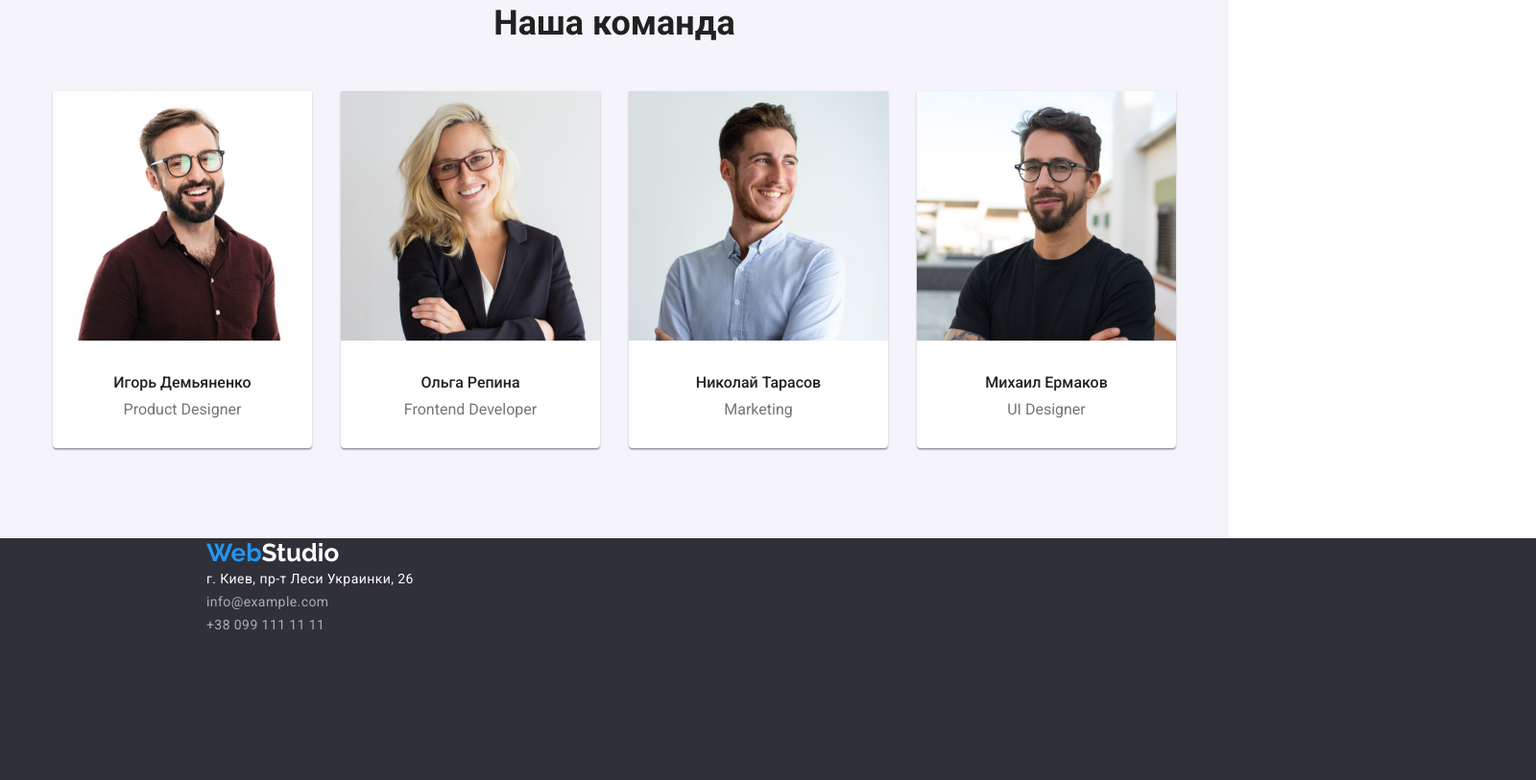
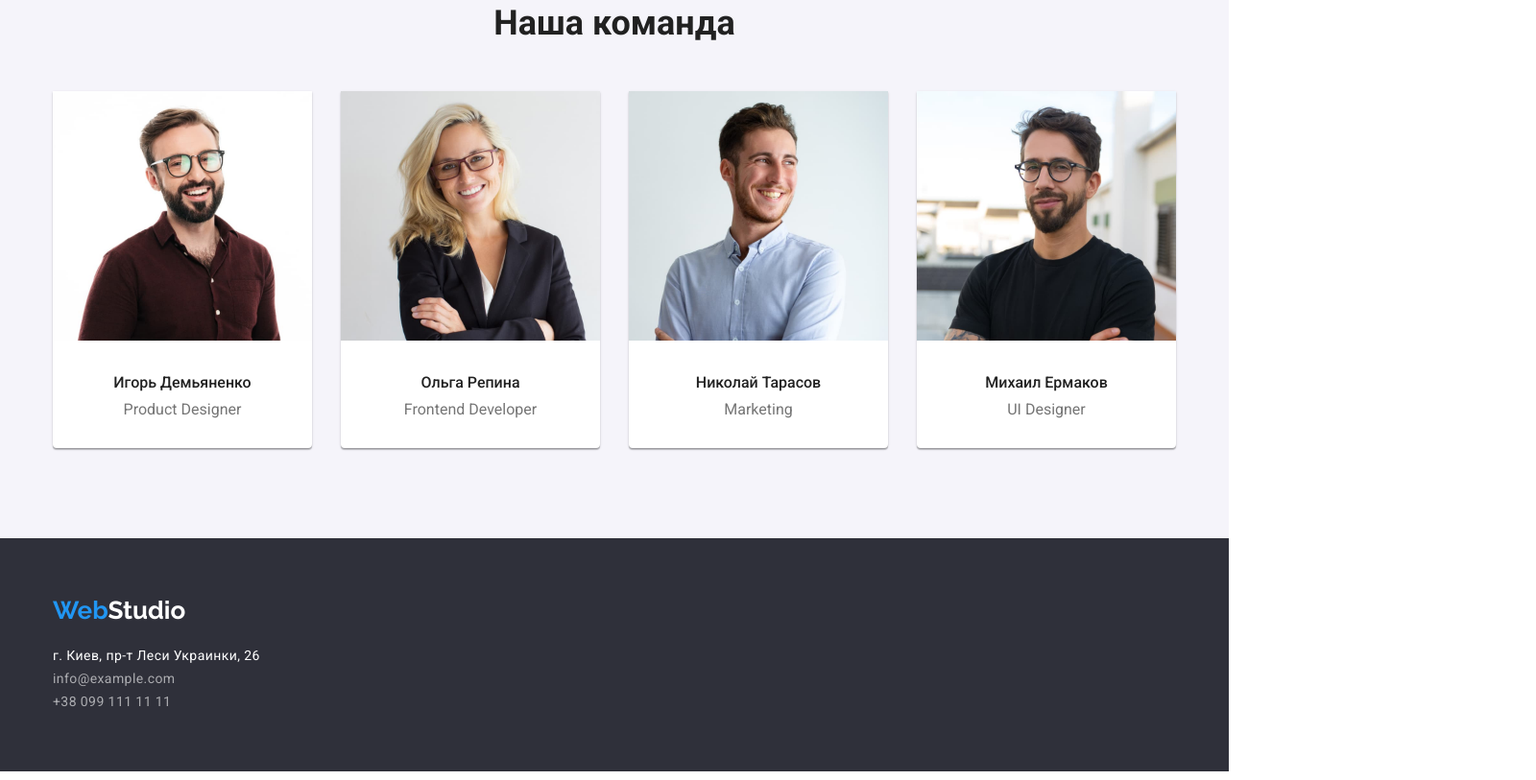
Before and after one commit to smouri/goit-markup-hw-03, a plain HTML site: page index.html in a window 1280 px wide. Shown: the part 1590-2403 px from the top of the page at 96% size, 1600 px wide, since content can reach past the window. Drawn offline with nearby package versions, Linux system fonts and the light colour scheme.

Commit message:
Update styles.css

```diff
--- a/css/styles.css
+++ b/css/styles.css
@@ -292,10 +292,15 @@ address {
 }
 /* Подвал сайта */
 .footer {
+  padding-top: 60px;
+  padding-bottom: 60px;
   color: var(--white);
   background-color: var(--secondary-bg-color);
-  width: 1600px;
-  height: 252px;
+  /* width: 1600px;
+  height: 252px; */
+}
+.footer .address-list {
+  margin-top: 20px;
 }
 .footer .logo {
   color: var(--white);
```
